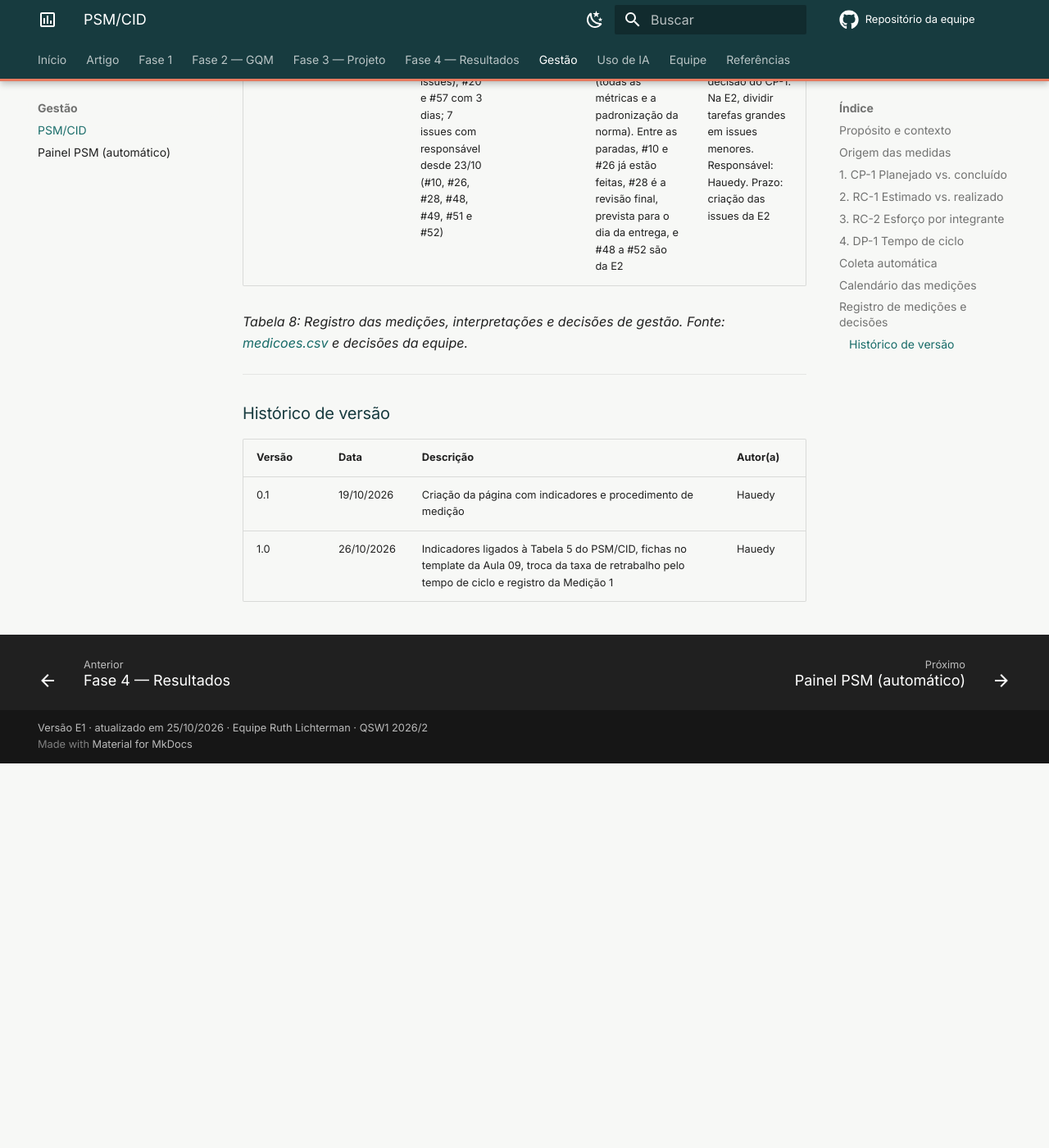
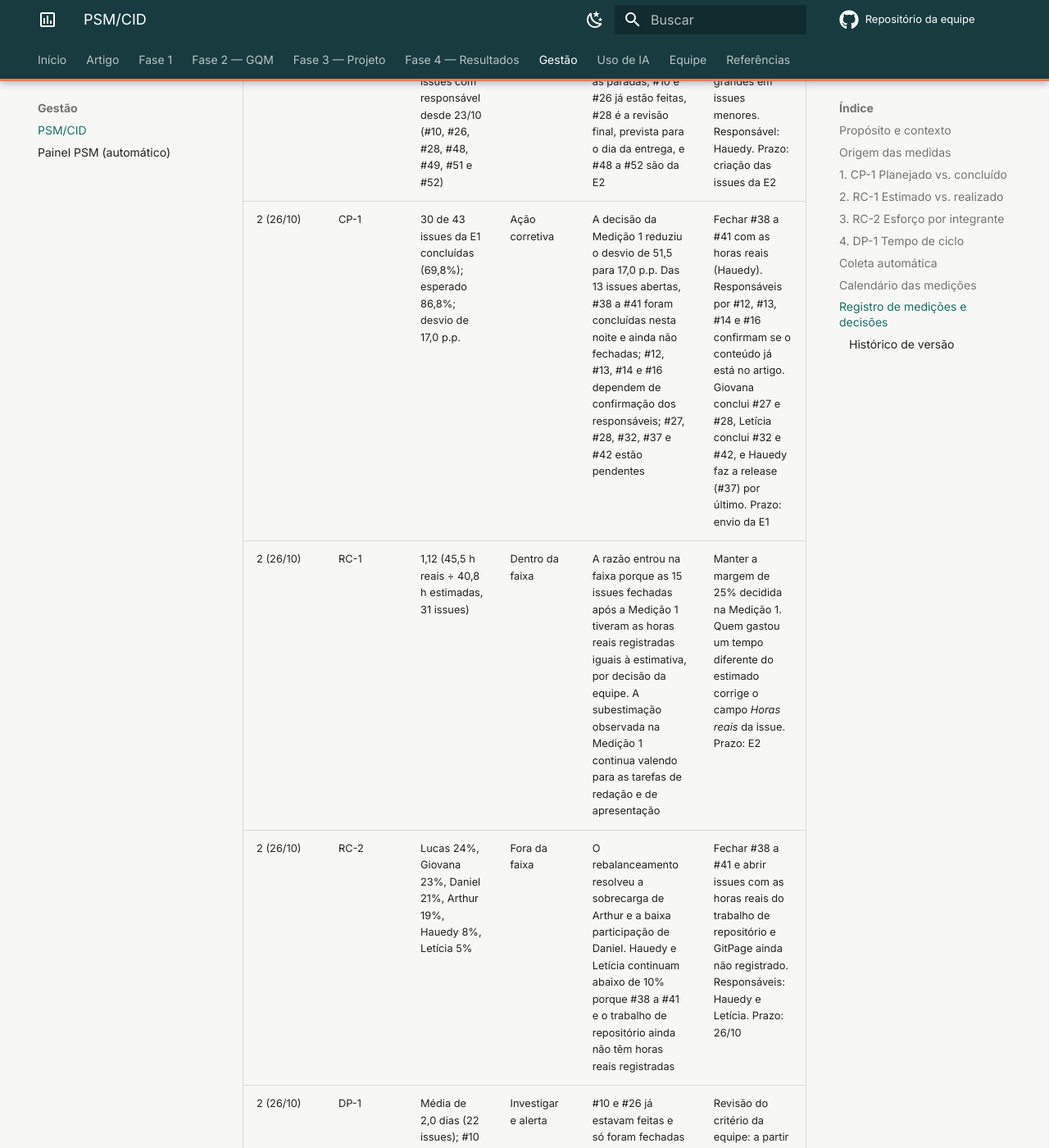
Before and after one commit to FCTE-Qualidade-de-Software-1/2026-2_T01_RUTH_LICHTERMAN, an MkDocs documentation site: the page built from docs/gestao/psm.md, in a window 1280 px wide and 1400 px high, scrolled down 8814 px. Shown: the whole window at 82% size. Built offline with MkDocs 1.6.1 and Material for MkDocs 9.7.7, drawn with Linux system fonts in a browser that asks for light colours; comment, search, counter and statistics services are not loaded; before the commit the page ends 9745 px from its top, so only the background shows below that; some of the changed text lies outside the part shown.

Commit message:
docs: registra a interpretacao da medicao PSM 2

```diff
--- a/docs/gestao/dados/indicadores.csv
+++ b/docs/gestao/dados/indicadores.csv
@@ -2,4 +2,4 @@ id,categoria,indicador,valor,situacao,limite
 CP-1,Calendário e Progresso,Planejado vs. concluído (E1: Fases 1 e 2),"30/43 concluídas (69,8%); esperado 86,8%; desvio 17,0 p.p.",Ação corretiva,Desvio acima de 5 p.p.: investigar; acima de 10 p.p.: ação corretiva
 RC-1,Recursos e Custos,Estimado vs. realizado (horas reais / estimadas),"1,12 (45,5 h / 40,8 h, 31 issues)",Dentro do esperado,"Fora da faixa 0,8 a 1,2"
 RC-2,Recursos e Custos,Esforço por integrante (% das horas reais),"Arthur 19%, Daniel 21%, Giovana 23%, Hauedy 8%, Letícia 5%, Lucas 24%","Alerta: Hauedy Wegner, Letícia Maria",Integrante abaixo de 10% ou acima de 30%
-DP-1,Desempenho dos Processos,Tempo de ciclo (atribuição até fechamento),"média 2,0 dias (22 issues)",Investigar 7 issues a mais de 10% da média; Alerta: 5 issues com responsável há mais de 3 dias,Issue a mais de 10% da média (mínimo 1 dia): investigar; aberta com responsável há mais de 3 dias: cobrar ou dividir
+DP-1,Desempenho dos Processos,Tempo de ciclo (atribuição até fechamento),"média 2,0 dias (22 issues)",Investigar 7 issues a mais de 10% da média; Alerta: 1 issues com responsável há mais de 3 dias,Issue a mais de 10% da média (mínimo 1 dia): investigar; aberta com responsável há mais de 3 dias: cobrar ou dividir
--- a/docs/gestao/psm.md
+++ b/docs/gestao/psm.md
@@ -115,7 +115,7 @@ O guia foi escrito para equipes ágeis que medem *story points* e *features*. Ne
 | Função de medição | Tempo de ciclo = (data de fim − data de início) + 1, em dias, como no guia (Parte 2, seção 8.5). Idade = (hoje − data de início) + 1 |
 | Indicador | Tabela 4 e lista de issues paradas no [Painel PSM](painel.md) |
 | Modelo de análise | Tempos maiores indicam tarefas grandes demais ou paradas; a comparação entre medições mostra se o fluxo está ficando mais previsível |
-| Critérios de decisão | **Guia (Parte 2, seção 8.5):** investigar qualquer issue com tempo de ciclo a mais de 10% da média. Como a unidade é o dia inteiro, a tolerância mínima é de 1 dia. **Equipe:** issue com responsável há mais de 3 dias sem fechar, cobrar o responsável ou dividir a tarefa |
+| Critérios de decisão | **Guia (Parte 2, seção 8.5):** investigar qualquer issue com tempo de ciclo a mais de 10% da média. Como a unidade é o dia inteiro, a tolerância mínima é de 1 dia. **Equipe:** issue do milestone ativo com responsável há mais de 3 dias sem fechar, cobrar o responsável ou dividir a tarefa (critério revisto na Medição 2) |
 
 *Tabela 6: Instância do modelo de informação do DP-1. Fonte: elaborado pela equipe, com base na Aula 09 e no PSM/CID.*
 
@@ -146,6 +146,10 @@ O script [`scripts/coleta_psm.py`](https://github.com/FCTE-Qualidade-de-Software
 | 1 (26/10) | RC-1 | 1,24 (24,6 h reais ÷ 19,8 h estimadas, 16 issues) | Fora da faixa | A equipe subestimou tarefas de apresentação e de redação: #9 (3 h estimadas, 5 h reais), #20 (2 h e 4 h) e #8 (1 h e 2 h) | Nas issues de redação e de apresentação da E2, estimar com margem de 25%. Responsável: quem cria a issue. Prazo: criação das issues da E2 |
 | 1 (26/10) | RC-2 | Arthur 35%, Lucas 25%, Giovana 22%, Daniel 9%, Hauedy 8%, Letícia 1% | Fora da faixa | Arthur concentrou as primeiras tarefas. O trabalho de repositório e GitPage de Hauedy e Letícia ainda não tinha issue com horas registradas | Em 25/10, as issues abertas foram atribuídas para equilibrar o esforço previsto, sem novas issues para Arthur (previsão na página [Contribuição da Equipe](../contribuicao.md)). Hauedy e Letícia abrem issues com as horas reais do trabalho ainda não registrado. Prazo: 26/10 |
 | 1 (26/10) | DP-1 | Média de 1,6 dia (7 issues); #20 e #57 com 3 dias; 7 issues com responsável desde 23/10 (#10, #26, #28, #48, #49, #51 e #52) | Investigar e alerta | #20 e #57 foram tarefas grandes (todas as métricas e a padronização da norma). Entre as paradas, #10 e #26 já estão feitas, #28 é a revisão final, prevista para o dia da entrega, e #48 a #52 são da E2 | Fechar #10 e #26 junto com a decisão do CP-1. Na E2, dividir tarefas grandes em issues menores. Responsável: Hauedy. Prazo: criação das issues da E2 |
+| 2 (26/10) | CP-1 | 30 de 43 issues da E1 concluídas (69,8%); esperado 86,8%; desvio de 17,0 p.p. | Ação corretiva | A decisão da Medição 1 reduziu o desvio de 51,5 para 17,0 p.p. Das 13 issues abertas, #38 a #41 foram concluídas nesta noite e ainda não fechadas; #12, #13, #14 e #16 dependem de confirmação dos responsáveis; #27, #28, #32, #37 e #42 estão pendentes | Fechar #38 a #41 com as horas reais (Hauedy). Responsáveis por #12, #13, #14 e #16 confirmam se o conteúdo já está no artigo. Giovana conclui #27 e #28, Letícia conclui #32 e #42, e Hauedy faz a release (#37) por último. Prazo: envio da E1 |
+| 2 (26/10) | RC-1 | 1,12 (45,5 h reais ÷ 40,8 h estimadas, 31 issues) | Dentro da faixa | A razão entrou na faixa porque as 15 issues fechadas após a Medição 1 tiveram as horas reais registradas iguais à estimativa, por decisão da equipe. A subestimação observada na Medição 1 continua valendo para as tarefas de redação e de apresentação | Manter a margem de 25% decidida na Medição 1. Quem gastou um tempo diferente do estimado corrige o campo *Horas reais* da issue. Prazo: E2 |
+| 2 (26/10) | RC-2 | Lucas 24%, Giovana 23%, Daniel 21%, Arthur 19%, Hauedy 8%, Letícia 5% | Fora da faixa | O rebalanceamento resolveu a sobrecarga de Arthur e a baixa participação de Daniel. Hauedy e Letícia continuam abaixo de 10% porque #38 a #41 e o trabalho de repositório ainda não têm horas reais registradas | Fechar #38 a #41 e abrir issues com as horas reais do trabalho de repositório e GitPage ainda não registrado. Responsáveis: Hauedy e Letícia. Prazo: 26/10 |
+| 2 (26/10) | DP-1 | Média de 2,0 dias (22 issues); #10 e #26 com 4 dias; 5 issues com responsável há mais de 3 dias (#28, #48, #49, #51 e #52) | Investigar e alerta | #10 e #26 já estavam feitas e só foram fechadas agora, então o tempo de ciclo delas mede o atraso de registro. #28 está prevista para o dia da entrega. #48 a #52 são da E2, que ainda não começou | Revisão do critério da equipe: a partir desta medição, só contam como paradas as issues do milestone ativo. Fechar cada issue no mesmo dia em que for concluída. Responsáveis: todos. Prazo: E2 |
 
 *Tabela 8: Registro das medições, interpretações e decisões de gestão. Fonte: [medicoes.csv](dados/medicoes.csv) e decisões da equipe.*
 
@@ -157,3 +161,4 @@ O script [`scripts/coleta_psm.py`](https://github.com/FCTE-Qualidade-de-Software
 | :--- | :--- | :--- | :--- |
 | 0.1 | 19/10/2026 | Criação da página com indicadores e procedimento de medição | Hauedy |
 | 1.0 | 26/10/2026 | Indicadores ligados à Tabela 5 do PSM/CID, fichas no template da Aula 09, troca da taxa de retrabalho pelo tempo de ciclo e registro da Medição 1 | Hauedy |
+| 1.1 | 26/10/2026 | Registro da Medição 2 e revisão do critério de issues paradas | Hauedy |
```
Also changed, not shown: other parts of docs/gestao/psm.md (+1 -1 lines), docs/contribuicao.md (+3 -3 lines), docs/gestao/painel.md (+4 -4 lines), docs/gestao/img/esforco.svg, docs/gestao/img/progresso.svg, 1 other file.
